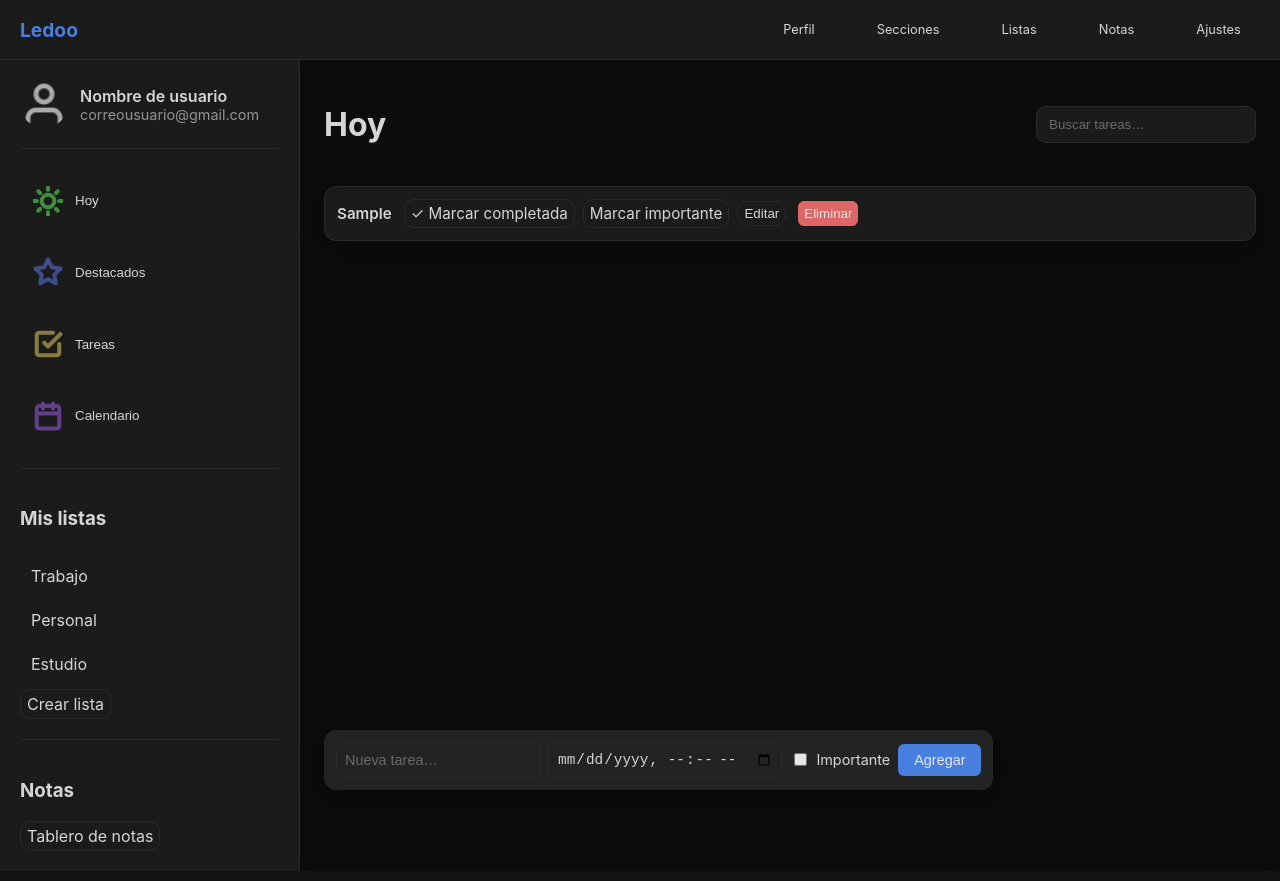
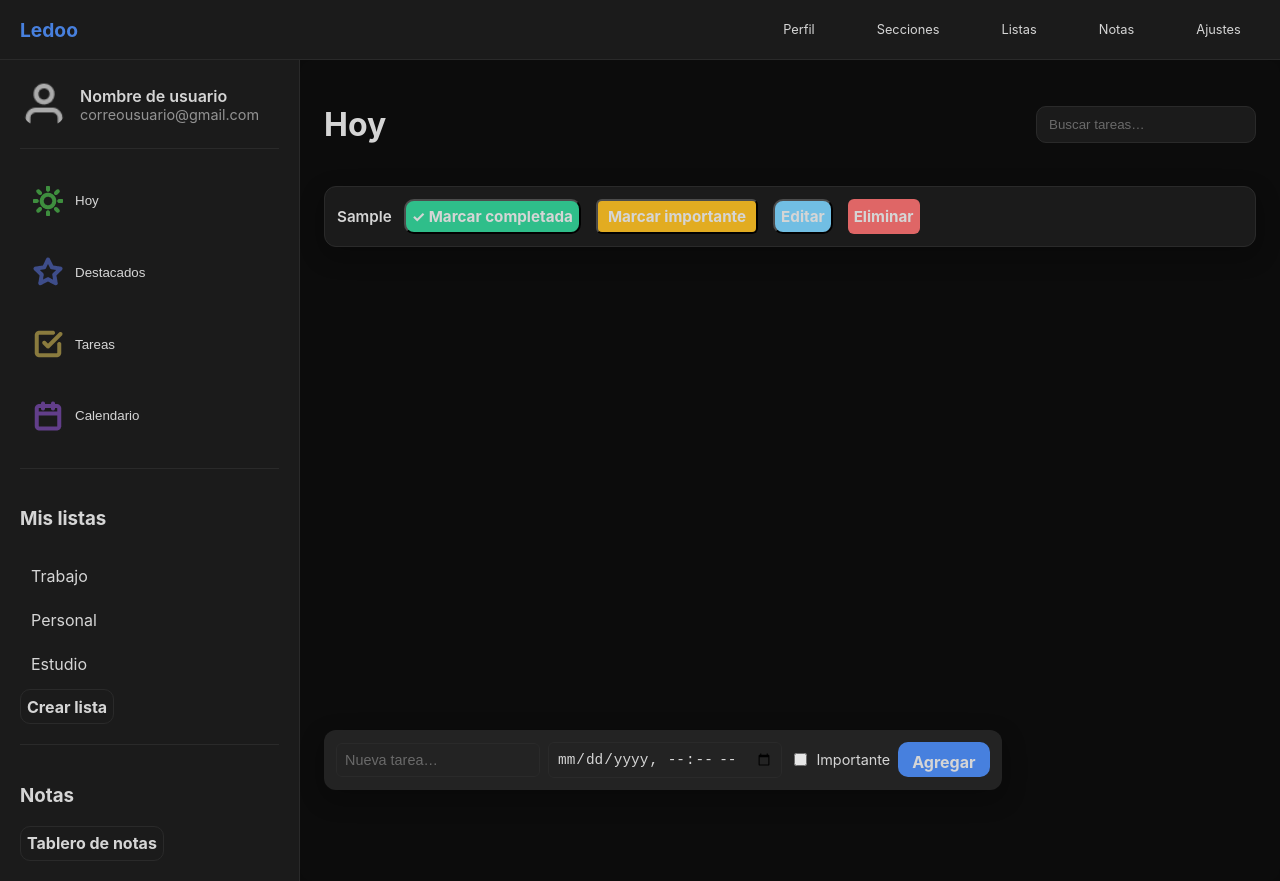
Before and after one commit to Len0416/LedooToDo, a React (Vite) app in the folder LedooToDoApp/: page / in a window 1280 px wide. Both pictures are taken after typing "Sample" into the empty fields and a click on the button "Agregar". Built offline with nearby package versions, Linux system fonts and the light colour scheme.

Commit message:
Traspaso y Estructura inicial del proyecto y repositorio original, migración a React + TypeScript / panel editar rediseño, tasks inline structure, important-tag, estandar buttons / version 1.4.2

```diff
--- a/LedooToDoApp/src/assets/styles/components/main.css
+++ b/LedooToDoApp/src/assets/styles/components/main.css
@@ -36,38 +36,3 @@
     border-radius: 10px;
     width: 260px;
 }
-
-.btn, .btn-outline, .btn-icon {
-    font: inherit;
-    cursor: pointer;
-    border-radius: 10px;
-    text-align: center;
-}
-
-.btn {
-    background: var(--primary);
-    color: white;
-    border: none;
-    padding: 10px 14px;
-}
-
-.btn-icon {
-    z-index: 1;
-}
-
-.btn-outline {
-    width: max-content;
-    background: transparent;
-    border: 1px solid var(--border);
-    color: var(--text);
-    padding: 4px 6px;
-}
-
-.btn-outline.is-active { border-color: var(--primary); color: var(--primary) }
-.btn-icon {
-    width: 32px; height: 32px;
-    display: grid; place-items: center;
-    background: var(--surface);
-    border: 1px solid var(--border);
-    color: var(--text);
-}
--- a/LedooToDoApp/src/assets/styles/components/panels.css
+++ b/LedooToDoApp/src/assets/styles/components/panels.css
@@ -80,3 +80,13 @@
     flex-direction: row;
     gap: 8px;
 }
+
+.panel-actions {
+    width: 80%;
+    display: flex;
+    flex-wrap: wrap;
+    align-items: center;
+    justify-content: start;
+    gap: 12px;
+    margin-top: 16px;
+}
--- a/LedooToDoApp/src/assets/styles/components/tasks.css
+++ b/LedooToDoApp/src/assets/styles/components/tasks.css
@@ -18,8 +18,8 @@
     flex-direction: row;
     flex-wrap: wrap;
     align-items: center;
-    justify-content: center;
-    gap: 8px;
+    justify-content: start;
+    gap: 15px;
 }
 
 .task-form {
@@ -36,7 +36,6 @@
     z-index: 4;
     box-shadow: var(--shadow);
 }
-
 
 .task-form input[type="text"],
 .task-form input[type="datetime-local"] {
@@ -57,16 +56,6 @@
     color: var(--text);
 }
 
-.task-form button {
-    padding: 8px 16px;
-    background: var(--primary);
-    color: white;
-    border: none;
-    border-radius: 6px;
-    cursor: pointer;
-    font-size: 0.9rem;
-}
-
 .edit-input {
     background: var(--surface-2);
     border: 1px solid var(--border);
@@ -75,48 +64,6 @@
     border-radius: 6px;
     font-size: 0.9rem;
     margin: 2px 0;
-}
-
-.cancel-btn {
-    background: var(--danger);
-    color: white;
-    border: none;
-    border-radius: 6px;
-    margin-left: 4px;
-    cursor: pointer;
-}
-
-.edit-btn {
-    height: 25px;
-    cursor: pointer;
-    border-radius: 10px;
-    text-align: center;
-    place-items: center;
-    background: var(--surface);
-    border: 1px solid var(--border);
-    color: var(--text);
-}
-
-.edit-input:focus {
-    outline: none;
-    border-color: var(--primary);
-}
-.cancel-btn:hover {
-    background: #e53935;
-}
-
-.task-actions .cancel-btn {
-    height: 25px;
-    background: var(--danger);
-    color: white;
-    border: none;
-    border-radius: 6px;
-    margin-left: 4px;
-    cursor: pointer;
-}
-
-.task-actions .cancel-btn:hover {
-    background: #e53935;
 }
 
 .checkbox {
@@ -156,34 +103,7 @@
     align-items: center;
 }
 
-.tag.important {
-    max-height: 25px;
-    background-color: var(--warning);
-    padding: 0.1rem 0.5rem;
-    border-radius: 4px;
-    white-space: nowrap;
-    text-align: center;
-}
-
 .date {
     font-size: 0.9rem;
     color: var(--muted);
 }
-
-.btn-cancel {
-    background-color: transparent;
-    color: var(--danger);
-    border: 1px solid var(--danger);
-    padding: 0.3rem 0.6rem;
-    border-radius: 4px;
-    cursor: pointer;
-}
-
-.btn-icon[aria-label="Eliminar"] {
-    background-color: var(--danger);
-    color: white;
-    border: none;
-    padding: 0.3rem 0.6rem;
-    border-radius: 4px;
-    cursor: pointer;
-}
--- /dev/null
+++ b/LedooToDoApp/src/assets/styles/ui/buttons.css
@@ -0,0 +1,103 @@
+/* Base button styles */
+.btn,
+.btn-outline,
+.btn-icon,
+.edit-btn,
+.cancel-btn,
+.important-btn,
+.complete-btn,
+.save-btn {
+    font: inherit;
+    font-weight: bold;
+    cursor: pointer;
+    height: 35px;
+    width: max-content;
+    border-radius: 10px;
+    text-align: center;
+    transition: background 0.2s ease, color 0.2s ease;
+}
+
+/* Primary button */
+.btn {
+    background: var(--primary);
+    color: var(--text);
+    border: none;
+    padding: 10px 14px;
+}
+
+/* Outline button */
+.btn-outline {
+    background: transparent;
+    border: 1px solid var(--border);
+    color: var(--text);
+}
+/* Icon button */
+.btn-icon {
+    width: 32px;
+    height: 32px;
+    display: grid;
+    place-items: center;
+    background: var(--surface);
+    border: 1px solid var(--border);
+    color: var(--text);
+    z-index: 1;
+}
+
+/* Cancel button */
+.task-actions .cancel-btn {
+    background: var(--danger);
+    color: var(--text);
+    border: none;
+    border-radius: 6px;
+    cursor: pointer;
+}
+.cancel-btn:hover {
+    background: #e53935;
+}
+
+/* Edit button */
+.edit-btn {
+    background: var(--accent);
+    color: var(--text);
+}
+
+/* Important toggle button */
+.important-btn {
+    background: var(--warning);
+    color: var(--text);
+    padding: 6px 10px;
+    border-radius: 6px;
+}
+.important-btn.important {
+    background: transparent;
+    border: 2px solid var(--warning);
+    color: var(--warning);
+}
+
+/* Complete toggle button */
+.save-btn, .complete-btn {
+    background: var(--success);
+    color: var(--text);
+}
+
+.complete-btn:hover {
+    background: #43a047;
+}
+
+.complete-btn.active {
+    background: transparent;
+    border: 2px solid var(--success);
+    color: var(--success);
+}
+
+/* Icon delete */
+.btn-icon[aria-label="Eliminar"] {
+    background-color: var(--danger);
+    color: white;
+    border: none;
+    padding: 0.3rem 0.6rem;
+    border-radius: 4px;
+}
+.btn-icon[aria-label="Eliminar"]:hover {
+    background-color: #e53935;
+}
--- a/LedooToDoApp/src/components/TaskForm.tsx
+++ b/LedooToDoApp/src/components/TaskForm.tsx
@@ -53,7 +53,7 @@ const TaskForm: React.FC = () => {
             />{" "}
             Importante
         </label>
-        <button type="submit">Agregar</button>
+        <button className="btn" type="submit">Agregar</button>
         </form>
     );
 };
--- a/LedooToDoApp/src/components/TaskItem.tsx
+++ b/LedooToDoApp/src/components/TaskItem.tsx
@@ -1,7 +1,5 @@
 import type { Task } from "../types/Task";
 import { useTaskStore } from "../store/useTaskStore";
-import "../assets/styles/components/tasks.css";
-import "../assets/styles/components/main.css";
 import { useState } from "react";
 
 type TaskItemProps = {
@@ -34,12 +32,15 @@ const TaskItem: React.FC<TaskItemProps> = ({ task, onOpenPanel }) => {
                     defaultValue={task.date || ""}
                     onBlur={() => setIsInlineEditing(false)}
                 />
-            <button onClick={() => setIsInlineEditing(false)}>Guardar</button>
+                <div className="actions">
+                <button className="save-btn" onClick={() => setIsInlineEditing(false)}>Guardar</button>
                 <button
+                    className="cancel-btn"
                     onClick={() => {
                     cancelEditing();
                     setIsInlineEditing(false);
                     }}>Cancelar</button>
+                </div>
             </div>
         ) : (
             // 🔹 MODO NORMAL
@@ -57,12 +58,12 @@ const TaskItem: React.FC<TaskItemProps> = ({ task, onOpenPanel }) => {
             <div className="task-actions">
                 <button
                 onClick={() => toggleCompleted(task.id)}
-                className="complete-btn btn-outline">✓
+                className={"complete-btn " + (task.completed ? "active" : "")}>✓
                 {task.completed ? " Desmarcar" : " Marcar completada"}</button>
 
                 {/* Botón para marcar como importante */}
                 <button
-                className={`important-btn btn-outline ${task.important ? "active" : ""}`}
+                className={`important-btn ${task.important ? "important" : ""}`}
                 onClick={() => toggleImportant(task.id)}>
                 {task.important ? "Quitar importancia" : "Marcar importante"}
                 </button>
--- a/LedooToDoApp/src/components/TaskList.tsx
+++ b/LedooToDoApp/src/components/TaskList.tsx
@@ -9,7 +9,7 @@ const TaskList: React.FC<{ onOpenPanel: (panel: string) => void }> = ({ onOpenPa
         {tasks.length === 0 ? (
             <p>No hay tareas pendientes</p>
         ) : (
-            tasks.map(task => <TaskItem key={task.id} task={task} onOpenPanel={onOpenPanel} />)
+            tasks.map(task => <TaskItem key={task.id} task={task} onOpenPanel={onOpenPanel} onClose={() => {}} />)
         )}
         </div>
     );
--- a/LedooToDoApp/src/components/panels/EditTaskPanel.tsx
+++ b/LedooToDoApp/src/components/panels/EditTaskPanel.tsx
@@ -6,8 +6,7 @@ type EditTaskPanelProps = {
 };
 
 const EditTaskPanel: React.FC<EditTaskPanelProps> = ({ isOpen, onClose }) => {
-    const { editingTask, updateTask, cancelEditing, setEditingTask, toggleImportant } = useTaskStore();
-
+    const { editingTask, updateTask, cancelEditing, setEditingTask, toggleImportant, toggleCompleted } = useTaskStore();
     if (!editingTask) return null;
 
     const handleSave = () => {
@@ -27,38 +26,29 @@ const EditTaskPanel: React.FC<EditTaskPanelProps> = ({ isOpen, onClose }) => {
                     setEditingTask({ ...editingTask, title: e.target.value })
             }
             />
-
             <input
             type="datetime-local"
             value={editingTask.date || ""}
             onChange={(e) =>
                     setEditingTask({ ...editingTask, date: e.target.value })
-            }
-            />
-            <label>
-            <input
-            type="checkbox"
-            checked={editingTask.completed || false}
-            onChange={(e) =>
-                setEditingTask({ ...editingTask, completed: e.target.checked })
-            }
-            />
-            </label>
+            }/>
             <div className="panel-actions">
             <button
-                className={`important-btn ${editingTask.important ? "active" : ""}`}
+                onClick={() => toggleCompleted(editingTask.id)}
+                className={"complete-btn " + (editingTask.completed ? "active" : "")}>✓
+                {editingTask.completed ? " Desmarcar" : " Marcar completada"}</button>
+            <button
+                className={`important-btn ${editingTask.important ? "important" : ""}`}
                 onClick={() => toggleImportant(editingTask.id)}>
                 {editingTask.important ? "Quitar importancia" : "Marcar importante"}
             </button>
-            <button onClick={handleSave}>Guardar</button>
+            <button className="save-btn" onClick={handleSave}>Guardar</button>
             <button
+                className="cancel-btn"
                 onClick={() => {
                 cancelEditing();
                 onClose();
-                }}
-            >
-                Cancelar
-            </button>
+                }}>Cancelar</button>
             </div>
         </div>
         </aside>
--- a/LedooToDoApp/src/pages/Index.tsx
+++ b/LedooToDoApp/src/pages/Index.tsx
@@ -2,6 +2,8 @@ import "../assets/styles/components/main.css";
 import "../assets/styles/components/panels.css";
 import "../assets/styles/components/settings.css";
 import "../assets/styles/global.css";
+
+import "../assets/styles/ui/buttons.css";
 
 import Topbar from "../components/Topbar";
 import Sidebar from "../components/Sidebar";
```
Lines whose indentation alone changed are shown as unchanged.
